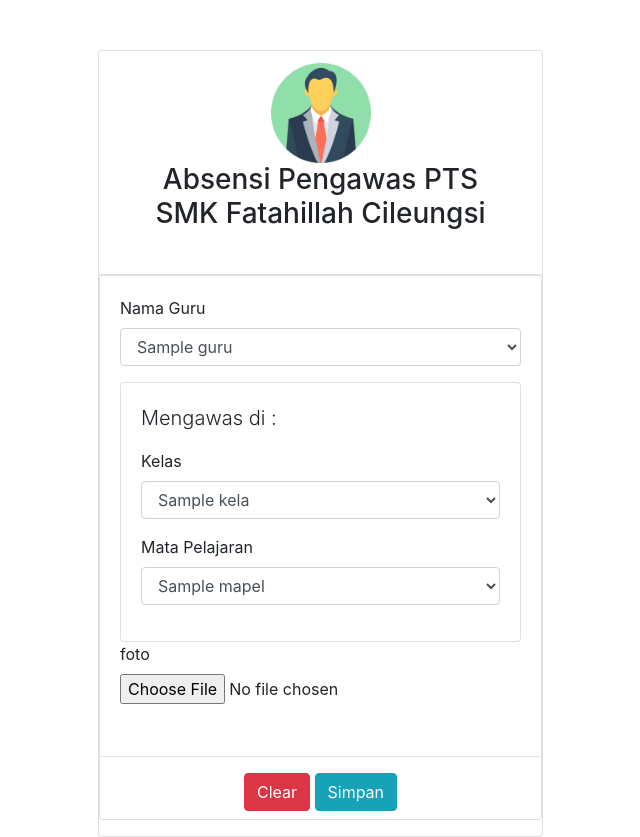
After one commit to Abyravka90/absensi_pts, a PHP site: page /modul/pengawas/absen.php in a window 1280 px wide. The commit adds this page. Shown: the whole page, without its empty margins (272-912 px from the left). Run offline with PHP 8.4, Linux system fonts and the light colour scheme; tables that the repository leaves empty or names only in its code hold one stand-in row (values such as "Sample post"); some libraries are stand-ins or nearby versions.

Commit message:
change directory and finishing pengawas modul

```diff
--- a/modul/login/index.php
+++ b/modul/login/index.php
@@ -78,7 +78,7 @@
               title: 'Login...',
               text: 'Anda Masuk sebagai Pengawas'
             }).then( function(){
-              window.location.href = '/modul/guru'
+              window.location.href = '/modul/pengawas'
             });
         });
         $(".btn-login-panitia").click( function(){
--- /dev/null
+++ b/modul/pengawas/absen.php
@@ -0,0 +1,80 @@
+<!-- blok PHP -->
+<?php
+    include '../../config/koneksi.php';
+
+    // ambil data untuk nama guru
+    $query_guru = mysqli_query($conn, "SELECT * FROM `tbl_guru`");
+    // ambil data untuk kelas
+    $query_kelas = mysqli_query($conn, "SELECT * FROM `tbl_kelas`");
+    // ambil data untuk mapel
+    $query_mapel = mysqli_query($conn, "SELECT * FROM `tbl_mapel`");
+
+?>
+<!-- blok HTML -->
+<html>
+<head>
+    <meta name="viewport" content="width=device-width, initial-scale=1.0">
+    <!-- <link rel="stylesheet" href="https://maxcdn.bootstrapcdn.com/bootstrap/3.4.0/css/bootstrap.min.css"> -->
+    <link rel="stylesheet" href="https://stackpath.bootstrapcdn.com/bootstrap/4.4.1/css/bootstrap.min.css">
+</head>
+<body>
+    <div class="container" style="margin-top: 50px">
+        <div class="row">
+            <div class="col-md-5  offset-md-3">
+                <div class="card">
+                        <div class="card-header text-center bg-white">
+                        <img src="../../assets/images/logo/pengawas.png" height="100px" alt="">
+                            <h3>Absensi Pengawas PTS </br> SMK Fatahillah Cileungsi</h3><br>
+                        </div>
+                        <form action="verifikasi.php" method="post" enctype="multipart/form-data">
+                            <div class="card">
+                                <div class="card-body">
+                                    <div class="form-group">
+                                        <label for="kelas">Nama Guru</label>
+                                        <select class="form-control" name="kode_guru" id="">
+                                            <?php while($data_guru = mysqli_fetch_object($query_guru)){ ?>
+                                                <option value="<?= $data_guru->kode_guru ?>"><?= $data_guru->nama_lengkap ?></option>
+                                            <?php } ?>
+                                        </select>
+                                    </div>
+                                    <div class="card">
+                                        <div class="card-body">
+                                            <p class="lead">Mengawas di : </p>
+                                            <div class="form-group">
+                                                <label for="kelas">Kelas</label>
+                                                <select class="form-control" name="kelas" id="">
+                                                    <?php while($data_kelas = mysqli_fetch_object($query_kelas)){ ?>
+                                                        <option value="<?= $data_kelas->id_kelas ?>"><?= $data_kelas->nama_kelas ?></option>
+                                                    <?php } ?>
+                                                </select>
+                                            </div>
+                                            <div class="form-group">
+                                                <label for="mapel">Mata Pelajaran</label>
+                                                <select class="form-control" name="mapel" id="">
+                                                    <?php while($data_mapel = mysqli_fetch_object($query_mapel)){ ?>
+                                                            <option value="<?= $data_mapel->id_mapel ?>"><?= $data_mapel->nama_mapel ?></option>
+                                                    <?php } ?>
+                                                </select>
+                                            </div>
+                                        </div>
+                                    </div>
+                                    <div class="form-group">
+                                        <label for="foto">foto</label><br>
+                                        <input type="file" name="foto">
+                                    </div>
+                                </div>
+                                <hr>
+                                <div class="text-center pb-2">
+                                    <button type="button" class="btn btn-danger" id="reset-btn">Clear</button>
+                                    <button name="simpan" type="submit" class="btn btn-info" id="btn-save">Simpan</button>
+                                </div>
+                            </div>
+                        </form>
+                </div>
+            </div>
+        </div>
+    </div>
+</body>
+<script src="https://code.jquery.com/jquery-3.4.1.slim.min.js" integrity="sha256-pasqAKBDmFT4eHoN2ndd6lN370kFiGUFyTiUHWhU7k8=" crossorigin="anonymous"></script>
+<script src="https://cdnjs.cloudflare.com/ajax/libs/html2canvas/0.5.0-beta4/html2canvas.min.js"></script>
+</html>
```
Also changed, not shown: modul/pengawas/index.php (renamed from modul/guru/index.php, +16 -24 lines).
